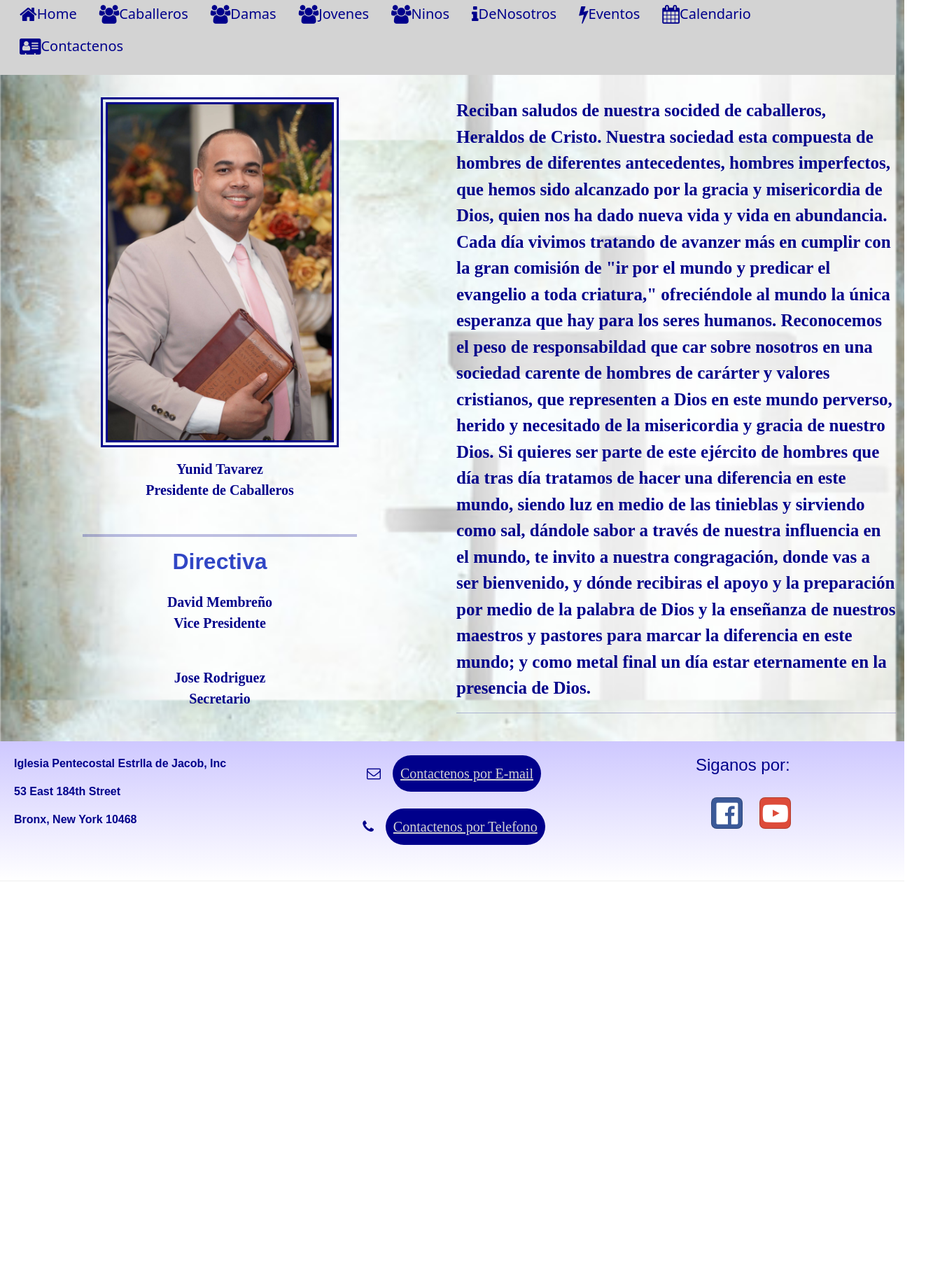
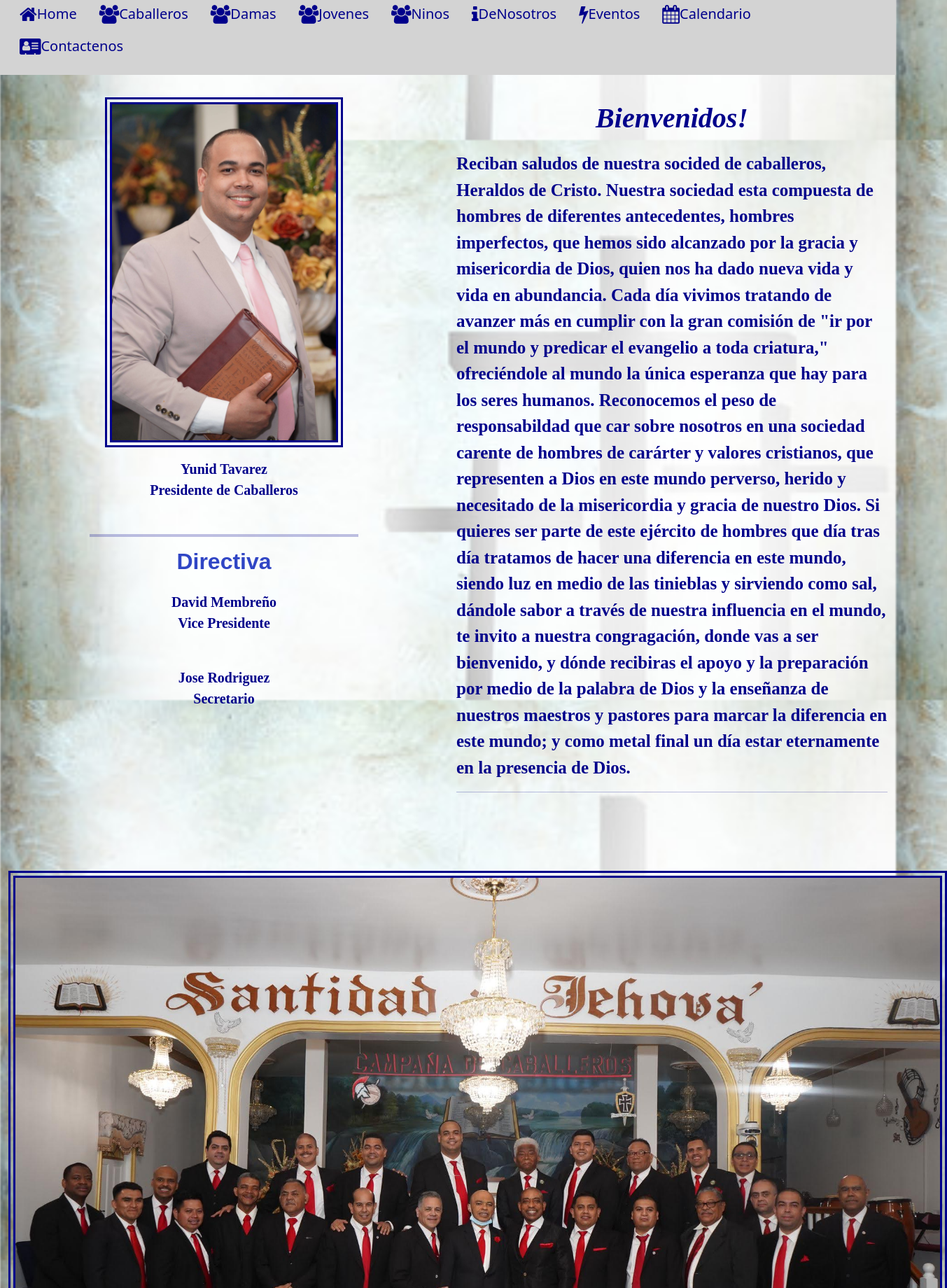
Before and after one commit to hgandia/edj-react, a React (Create React App) app: page /leader/1 in a window 1280 px wide. Shown: the part 600-2440 px from the top of the page at 70% size, 1353 px wide, since content can reach past the window. Before the commit the page ends 1859 px from the top, so only its background shows below. Built offline with nearby package versions, Linux system fonts and the light colour scheme.

Commit message:
Credo Shift and Minor Adjustments

```diff
--- a/src/App.js
+++ b/src/App.js
@@ -6,13 +6,8 @@ import LeadersPage from "../src/app/pages/LeadersPage";
 import Events from "../src/app/pages/Events";
 import Calendar from "../src/app/pages/Calendar";
 import ContactUs from "../src/app/pages/ContactUs";
-import Credo from "../src/app/pages/Credo";
 import Footer from "../src/components/Footer";
-
-
 import "./App.css";
-
-
 
 function App() {
 
@@ -22,13 +17,12 @@ function App() {
   return (
     <div className="App">
       <Header match={match} />
-      <Navigator />
+      <Navigator/>
       <Routes>
         <Route path="/leader/:leaderId" element={<LeadersPage />} />
         <Route path="/leader/6" element={<Events />} />
         <Route path="/leader/7" element={<Calendar />} />
         <Route path="/leader/8" element={<ContactUs />} />
-        <Route path="/leader/5/credo" element={<Credo />} />
         <Route path="/" element={<Navigate to="/leader/0" />} />
       </Routes><br />
       <Footer />
--- a/src/app/pages/Events.js
+++ b/src/app/pages/Events.js
@@ -3,7 +3,7 @@ import DisplayFlyers from '../../components/DisplayFlyers';
 
 const Events = () => {
     return (
-           <Row>
+           <Row className='mx-auto'>
                 <Col>
                     <DisplayFlyers />
                 </Col>
--- a/src/app/pages/LeadersPage.js
+++ b/src/app/pages/LeadersPage.js
@@ -1,7 +1,6 @@
 import { Col, Row } from 'reactstrap';
 import { useParams } from 'react-router-dom';
 import { NAVPAGES } from '../shared/NAVPAGES';
-import { Link } from 'react-router-dom';
 
 const LeadersPage = () => {
 
@@ -16,10 +15,11 @@ const LeadersPage = () => {
 
 console.log('leader is: ', leader);
 
-    if(leader.id < 5 && leader.id > 0){
+    if(leader.id > 0 && leader.id < 5 ) {
         console.log('leader.id is: ', leader.id);
         return (
-            <Row>
+            <>
+            <Row className='mx-auto'>
                 <Col md='5' style={{ flex: 1, justifyContent: 'center', textAlign:'center' }}>
                     <img src={leader.image} alt='group leader' height='500' style={{ border: '10px darkblue double' }}/>
                     <Row className='mt-3' style={{ flex: 1, justifyContent: 'center', fontSize: '20px', fontFamily: 'papyrus', color: 'darkblue', fontWeight: 'bold'}}>
@@ -36,47 +36,87 @@ console.log('leader is: ', leader);
                         {leader.secName}<br />{leader.secTitle}
                     </Row>
                 </Col>
-                <Col style={{ flex: 1, justifyContent: 'center', fontSize: '25px', fontFamily: 'papyrus', color: 'darkblue', fontWeight: 'bold'}}>
+                <Col style={{ flex: 1, fontSize: '25px', fontFamily: 'papyrus', color: 'darkblue', fontWeight: 'bold' }}>
+                    <p style={{
+                                flex: 1,
+                                textAlign:'center',
+                                fontSize: '40px',
+                                fontFamily: 'papyrus',
+                                color: 'darkblue',
+                                fontWeight: 'bold'
+                            }}><em>Bienvenidos!</em></p>
                     {leader.content}
                     <hr />{leader.content2}
                 </Col>
             </Row>
+            <Row className='mx-auto my-5'>
+                <Col className='mt-5' style={{ textAlign: 'center' }}>
+                    <img src={leader.groupImage} alt='Group Pic' height='900' style={{ border: '10px darkblue double' }} />
+                </Col>
+            </Row>
+            </>
         );
     }
     else if (leader.id === 5){
         return(
-            <Row>
+            <Row className='mx-auto'>
                 <Col md='5' style={{ flex: 1, justifyContent: 'center', textAlign:'center' }}>
                     <img src={leader.image} alt='group leader' height='500' style={{ border: '10px darkblue double' }}/>
                     <Row className='mt-3' style={{ flex: 1, justifyContent: 'center', fontSize: '20px', fontFamily: 'papyrus', color: 'darkblue', fontWeight: 'bold'}}>
                         {leader.leaderName}
                     </Row>
-                <Row className='mt-5' style={{ flex: 1, justifyContent: 'center', fontSize: '20px', fontFamily: 'papyrus', color: 'darkblue', fontWeight: 'bold'}}>
-                    <Link to='/leader/5/credo'>
+                    <Row className='mt-5'>
+                        <Col md='8' className='mx-auto'>
                             <h2 style={{ flex: 1,
-                                    justifyContent: 'center',
                                         fontFamily: 'Papyrus, Times New Roman, Times, serif',
                                         color: 'white',
                                         fontWeight: 'bold',
                                         backgroundColor: 'darkblue',
                                         borderRadius: '40px',
                                         padding: '15px',
-                                    width: '30%',
-                                }} className='mx-auto'
+                                        border:'double'
+                                        }}
+                                        className='mx-auto mt-5'
                             >
                                         CREDO
+                                        <hr />
+                                <ul style={{ fontSize: '25px', textAlign: 'justify', fontWeight: 'normal'}}>
+                                    <li>Creemos en Dios Padre Todopoderoso, creador del cielo y de la tierra.</li>
+                                    <li>Creemos en Jesucrito, su único Hijo, Señor nuestro; </li>
+                                    <li>Que Jesucristo fue concebido del Espíritu Santo,</li>
+                                    <li>Que nació de la virgen María,</li>
+                                    <li>Que padecio bajo el poder de Poncio Pilatos,</li>
+                                    <li>Fue Crucificado, muerto y sepultado,</li>
+                                    <li>Descendió a los ínfiernos,</li>
+                                    <li>Al tercer día resucito de entre los muertos,</li>
+                                    <li>Subio al cielo, y esta sentado a la diestra de Dios Padre Todopoderoso;</li>
+                                    <li>Desde allí vendrá a los muertos.</li>
+                                    <li>Creemos en el Espíritu Santo, la Santa Iglesia Universal, la comunión de los santos,</li>
+                                    <li>El perdon de pecados,</li>
+                                    <li>La resurrección de los muertos, y</li>
+                                    <li>La vida eterna!</li>
+                                </ul>
                             </h2>
-                    </Link>
+                        </Col>
                     </Row>
                 </Col>
                 <Col style={{ flex: 1, justifyContent: 'center', fontSize: '25px', fontFamily: 'papyrus', color: 'darkblue', fontWeight: 'bold'}}>
+                    <p style={{
+                                        flex: 1,
+                                        textAlign:'center',
+                                        fontSize: '40px',
+                                        fontFamily: 'papyrus',
+                                        color: 'darkblue',
+                                        fontWeight: 'bold'
+                                    }}><em>Nuestra Historia!</em>
+                    </p>
                     {leader.content}
                 </Col>
             </Row>
         );
     } else if (leader.id === 0){
         return (
-            <Row>
+            <Row className='mx-auto'>
                 <Col md='5' style={{ flex: 1, justifyContent: 'center', textAlign:'center' }}>
                     <img src={leader.image} alt='group leader' height='500' style={{ border: '10px darkblue double' }}/>
                     <Row className='mt-3' style={{ flex: 1, justifyContent: 'center', fontSize: '20px', fontFamily: 'papyrus', color: 'darkblue', fontWeight: 'bold'}}>
--- a/src/app/shared/NAVPAGES.js
+++ b/src/app/shared/NAVPAGES.js
@@ -28,7 +28,7 @@ export const NAVPAGES = [
         title: 'Sociedad de Caballeros',
         subTitle: 'Procura con diligencia presentarte a Dios aprobado, como obreo que no tiene de qué avergonzarse, que usa bien la palabra de verdad.',
         verse: '~ 2 Timoteo 2:15',
-        content:'Reciban saludos de nuestra socided de caballeros, Heraldos de Cristo. Nuestra sociedad esta compuesta de hombres de diferentes antecedentes, hombres imperfectos, que hemos sido alcanzado por la gracia y misericordia de Dios, quien nos ha dado nueva vida y vida en abundancia.  Cada día vivimos tratando de avanzer más en cumplir con la gran comisión de "ir por el mundo y predicar el evangelio a toda criatura," ofreciéndole al mundo la única esperanza que hay para los seres humanos. Reconocemos el peso de responsabildad que car sobre nosotros en una sociedad carente de hombres de carárter y valores cristianos, que representen a Dios en este mundo perverso, herido y necesitado de la misericordia y gracia de nuestro Dios. Si quieres ser parte de este ejército de hombres que día tras día tratamos de hacer una diferencia en este mundo, siendo luz en medio de las tinieblas y sirviendo como sal, dándole sabor a través de nuestra influencia en el mundo, te invito a nuestra congragación, donde vas a ser bienvenido, y dónde recibiras el apoyo y la preparación por medio de la palabra de Dios y la enseñanza de nuestros maestros y pastores para marcar la diferencia en este mundo; y como metal final un día estar eternamente en la presencia de Dios.',
+        content: 'Reciban saludos de nuestra socided de caballeros, Heraldos de Cristo. Nuestra sociedad esta compuesta de hombres de diferentes antecedentes, hombres imperfectos, que hemos sido alcanzado por la gracia y misericordia de Dios, quien nos ha dado nueva vida y vida en abundancia.  Cada día vivimos tratando de avanzer más en cumplir con la gran comisión de "ir por el mundo y predicar el evangelio a toda criatura," ofreciéndole al mundo la única esperanza que hay para los seres humanos. Reconocemos el peso de responsabildad que car sobre nosotros en una sociedad carente de hombres de carárter y valores cristianos, que representen a Dios en este mundo perverso, herido y necesitado de la misericordia y gracia de nuestro Dios. Si quieres ser parte de este ejército de hombres que día tras día tratamos de hacer una diferencia en este mundo, siendo luz en medio de las tinieblas y sirviendo como sal, dándole sabor a través de nuestra influencia en el mundo, te invito a nuestra congragación, donde vas a ser bienvenido, y dónde recibiras el apoyo y la preparación por medio de la palabra de Dios y la enseñanza de nuestros maestros y pastores para marcar la diferencia en este mundo; y como metal final un día estar eternamente en la presencia de Dios.',
         image: caballerosPresidentPic,
         path:'./caballeros',
         leaderTitle: 'Presidente de Caballeros',
--- a/src/components/Footer.js
+++ b/src/components/Footer.js
@@ -3,8 +3,8 @@ import { Row, Col } from 'reactstrap';
 
 const Footer = () => {
     return (
-            <Row className='site-footer row-content'>
-                <Col>
+            <Row className='site-footer row-content mx-auto mt-5'>
+                <Col style={{ justifyContent:'center'}}>
                     <p className='papyrus'>Iglesia Pentecostal Estrlla de Jacob, Inc</p>
                     <p className='papyrus'>53 East 184th Street</p>
                     <p className='papyrus'>Bronx, New York 10468</p>
@@ -18,8 +18,8 @@ const Footer = () => {
                 <Col>
                     <p className='papyrus' id='follow'>
                         <h4>Siganos por:</h4><br />
-                        <a className='btn btn-social-icon btn-facebook btn-lg mx-4' target='_blank' href='https://www.facebook.com/estrelladjacob'><i class='fa fa-facebook-official' /></a>
-                        <a className='btn btn-social-icon btn-google btn-lg' target='_blank' href='https://www.youtube.com/c/PrimeraEstrellaDeJacob/featured'><i class='fa fa-youtube-play' /></a>
+                        <a className='btn btn-social-icon btn-facebook btn-lg mx-4' target='blank' href='https://www.facebook.com/estrelladjacob'><i class='fa fa-facebook-official' /></a>
+                        <a className='btn btn-social-icon btn-google btn-lg' target='blank' href='https://www.youtube.com/c/PrimeraEstrellaDeJacob/featured'><i class='fa fa-youtube-play' /></a>
                     </p>
                 </Col>
             </Row>
```
Also changed, not shown: src/components/Header.js (+5 -4 lines), src/app/pages/Credo.js (line endings or trailing spaces), src/components/Navigator.js (line endings or trailing spaces). Lines whose indentation alone changed are shown as unchanged.
